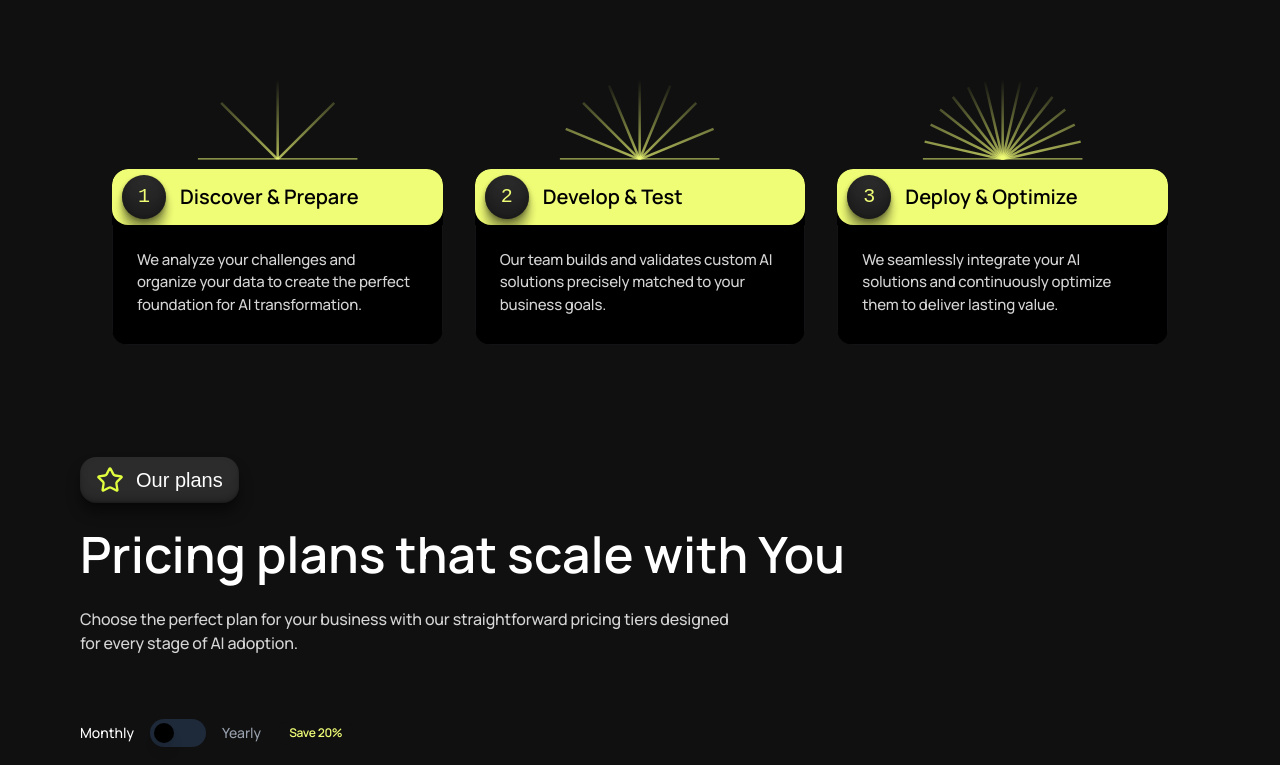
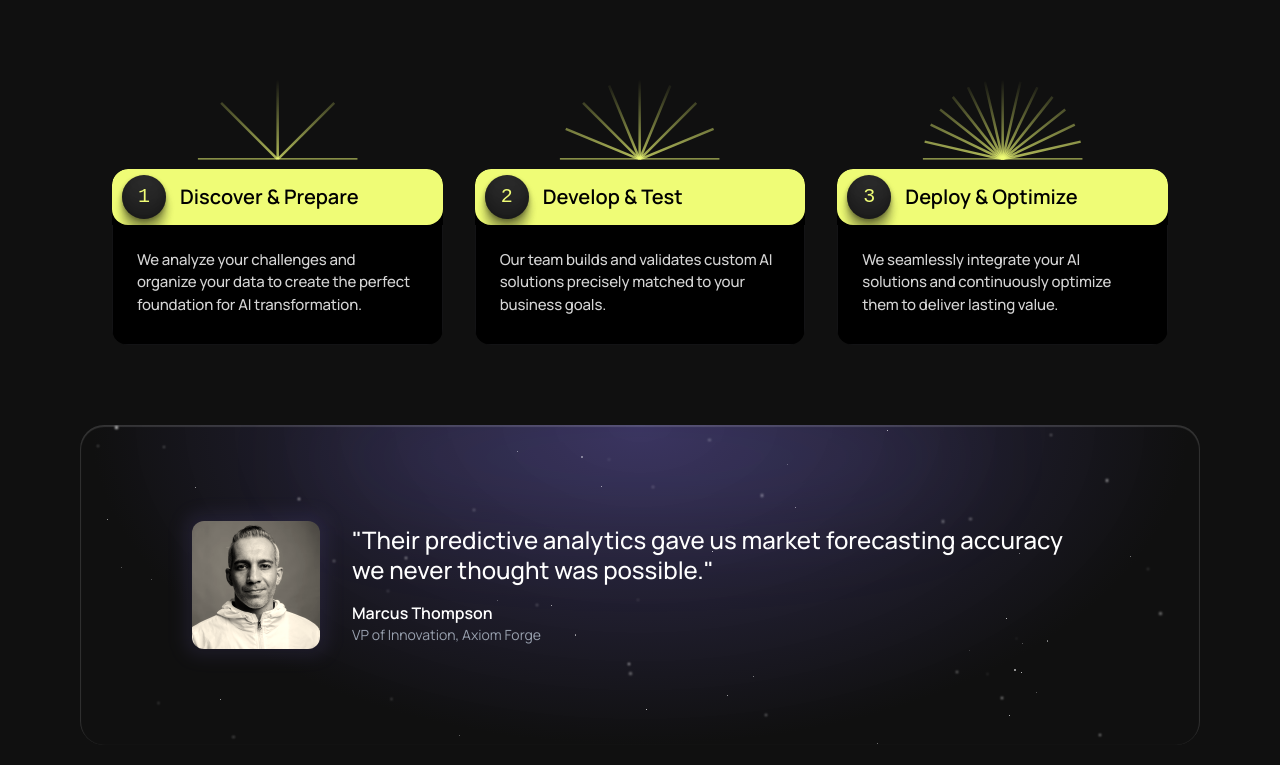
Before and after one commit to jamolweb/AI-branding-frontend, a Next.js app: page / in a window 1280 px wide. Shown: the part 2000-2765 px from the top of the page. Built offline with nearby package versions, Linux system fonts and the light colour scheme.

Commit message:
Refactor HomePage layout: add TestimonialWithStars component for enhanced user feedback; clean up comments in various sections for improved code readability and maintainability.

```diff
--- a/src/app/globals.css
+++ b/src/app/globals.css
@@ -1,7 +1,6 @@
 @import url('https://fonts.googleapis.com/css2?family=Manrope:wght@200;300;400;500;600;700;800&display=swap');
 @import 'tailwindcss';
 
-/* Add proper backdrop filter support */
 @supports (-webkit-backdrop-filter: none) or (backdrop-filter: none) {
 	.backdrop-blur {
 		-webkit-backdrop-filter: blur(12px);
@@ -9,7 +8,6 @@
 	}
 }
 
-/* Fix for Safari and other browsers */
 .glass-effect {
 	-webkit-backdrop-filter: blur(16px) saturate(180%);
 	backdrop-filter: blur(16px) saturate(180%);
@@ -132,3 +130,11 @@ body {
 		transform: translate(0, 50px) rotate(180deg);
 	}
 }
+@keyframes twinkle {
+	0% {
+		opacity: 0.1;
+	}
+	100% {
+		opacity: 0.8;
+	}
+}
--- a/src/app/page.tsx
+++ b/src/app/page.tsx
@@ -6,6 +6,7 @@ import HeroSection from '@/components/layout/homePage/HeroSection'
 import Navbar from '@/components/layout/homePage/Navbar'
 import PlansSection from '@/components/layout/homePage/PlansSection'
 import ProcessSection from '@/components/layout/homePage/ProcessSection'
+import TestimonialWithStars from '@/components/layout/homePage/Testimonials'
 import TrustedBySection from '@/components/layout/homePage/TrustedBySection'
 
 const HomePage = () => {
@@ -24,7 +25,6 @@ const HomePage = () => {
 				}}
 			/>
 
-			{/* Content */}
 			<div className='relative z-10'>
 				<div className='container mx-auto px-4 max-w-6xl'>
 					<Navbar />
@@ -32,6 +32,7 @@ const HomePage = () => {
 					<TrustedBySection />
 					<FeaturesSection />
 					<ProcessSection />
+					<TestimonialWithStars />
 					<PlansSection />
 					<FaqSection />
 					<ContactSection />
--- a/src/components/layout/homePage/BurgerMenu.tsx
+++ b/src/components/layout/homePage/BurgerMenu.tsx
@@ -119,7 +119,6 @@ const BurgerMenu = ({ className = '', theme = 'dark' }: BurgerMenuProps) => {
 			<AnimatePresence>
 				{isOpen && (
 					<>
-						{/* Backdrop overlay */}
 						<motion.div
 							initial={{ opacity: 0 }}
 							animate={{ opacity: 1 }}
--- a/src/components/layout/homePage/ContactSection.tsx
+++ b/src/components/layout/homePage/ContactSection.tsx
@@ -42,7 +42,6 @@ const ContactSection = () => {
 					/>
 				</div>
 
-				{/* Right side - Form */}
 				<div className='lg:w-2/3'>
 					<form
 						onSubmit={handleSubmit}
--- a/src/components/layout/homePage/HeroSection.tsx
+++ b/src/components/layout/homePage/HeroSection.tsx
@@ -11,7 +11,6 @@ const HeroSection = () => {
 			<div className='framer-content-wrapper mt-34 flex flex-col items-center text-center pt-16 pb-24'>
 				<div className='framer-heading-wrapper'>
 					<div className='framer-text-wrapper flex flex-col gap-5'>
-						{/* Main heading */}
 						<div className='flex flex-col justify-center opacity-100 flex-shrink-0 will-change-transform'>
 							<h1
 								className='text-white text-6xl md:text-6xl font-bold max-w-4xl leading-tight'
@@ -21,7 +20,6 @@ const HeroSection = () => {
 							</h1>
 						</div>
 
-						{/* Description */}
 						<div className='flex flex-col justify-center opacity-100 flex-shrink-0 will-change-transform'>
 							<p className='text-white/80 text-xl max-w-2xl mx-auto'>
 								Fluctus is a flexible and user-friendly template for AI startups
@@ -30,7 +28,6 @@ const HeroSection = () => {
 						</div>
 					</div>
 
-					{/* CTA buttons - hidden on mobile/tablet */}
 					<div className='hidden lg:flex gap-4 justify-center mt-12 opacity-100 will-change-transform'>
 						<Link
 							href='/#services'
--- a/src/components/layout/homePage/PlansSection.tsx
+++ b/src/components/layout/homePage/PlansSection.tsx
@@ -85,7 +85,6 @@ const PlansSection = () => {
 					tabIndex={0}
 				>
 					<div className='relative w-5 h-5'>
-						{/* Main toggle circle */}
 						<div
 							className={`absolute w-5 h-5 rounded-full bg-black shadow-lg transition-transform duration-300 ${
 								billingCycle === 'yearly' ? 'translate-x-7' : ''
--- /dev/null
+++ b/src/components/layout/homePage/Testimonials.tsx
@@ -0,0 +1,160 @@
+'use client'
+
+import Image from 'next/image'
+import { useEffect, useRef, useState } from 'react'
+
+interface Star {
+	id: number
+	x: number
+	y: number
+	size: number
+	opacity: number
+	speed: number
+	angle: number
+}
+
+const TestimonialWithStars = () => {
+	const [stars, setStars] = useState<Star[]>([])
+	const animationRef = useRef<number | undefined>(undefined)
+	const containerRef = useRef<HTMLDivElement>(null)
+
+	useEffect(() => {
+		const generateStars = () => {
+			const newStars: Star[] = []
+			for (let i = 0; i < 70; i++) {
+				newStars.push({
+					id: i,
+					x: Math.random() * 100,
+					y: Math.random() * 100,
+					size: 0.5 + Math.random() * 2,
+					opacity: 0.2 + Math.random() * 0.8,
+					speed: 0.021 + Math.random() * 0.056,
+					angle: Math.random() * Math.PI * 2,
+				})
+			}
+			setStars(newStars)
+		}
+
+		const animateStars = () => {
+			setStars(prevStars =>
+				prevStars.map(star => {
+					let newX = star.x + Math.cos(star.angle) * star.speed
+					let newY = star.y + Math.sin(star.angle) * star.speed
+
+					if (newX <= 0 || newX >= 100) {
+						star.angle = Math.PI - star.angle + (Math.random() * 0.2 - 0.1)
+						newX = Math.max(0, Math.min(100, newX))
+					}
+					if (newY <= 0 || newY >= 100) {
+						star.angle = -star.angle + (Math.random() * 0.2 - 0.1)
+						newY = Math.max(0, Math.min(100, newY))
+					}
+
+					return {
+						...star,
+						x: newX,
+						y: newY,
+					}
+				})
+			)
+
+			animationRef.current = requestAnimationFrame(animateStars)
+		}
+
+		generateStars()
+		animationRef.current = requestAnimationFrame(animateStars)
+
+		return () => {
+			if (animationRef.current) {
+				cancelAnimationFrame(animationRef.current)
+			}
+		}
+	}, [])
+
+	return (
+		<div
+			ref={containerRef}
+			className='relative flex items-center justify-center w-full overflow-hidden p-12 mt-12'
+			style={{
+				height: '320px',
+				background:
+					'radial-gradient(49% 100% at 50% 0%, rgba(144, 128, 255, 0.3) 0%, rgb(16, 16, 16) 100%)',
+				borderRadius: '24px',
+				boxShadow: 'rgba(255, 255, 255, 0.15) 0px 1px 1px 1px inset',
+			}}
+		>
+			<div className='absolute inset-0 w-full h-full'>
+				{stars.map(star => (
+					<div
+						key={star.id}
+						className='absolute rounded-full bg-white'
+						style={{
+							top: `${star.y}%`,
+							left: `${star.x}%`,
+							width: `${star.size}px`,
+							height: `${star.size}px`,
+							opacity: star.opacity,
+							transition: 'opacity 0.5s ease-in-out',
+							filter: star.size > 1.5 ? 'blur(1px)' : 'none',
+						}}
+					/>
+				))}
+			</div>
+
+			<div
+				className='absolute'
+				style={{
+					top: '-10%',
+					left: '50%',
+					transform: 'translateX(-50%)',
+					width: '60%',
+					height: '40%',
+					background: 'rgba(144, 128, 255, 0.08)',
+					filter: 'blur(50px)',
+					borderRadius: '50%',
+				}}
+			/>
+
+			<div className='flex flex-row items-center z-10 gap-8 w-full max-w-4xl'>
+				<div className='relative w-32 h-32 flex-shrink-0'>
+					<div
+						className='absolute inset-0 rounded-xl'
+						style={{
+							background: 'rgba(144, 128, 255, 0.1)',
+							filter: 'blur(8px)',
+							transform: 'scale(1.1)',
+						}}
+					/>
+					<div className='w-full h-full rounded-xl overflow-hidden relative'>
+						<Image
+							src='/testimonials/marcus-thompson.png'
+							alt='Marcus Thompson'
+							width={300}
+							height={300}
+							className='w-full h-full object-cover brightness-90'
+							style={{
+								filter: 'sepia(0.3) contrast(1.05)',
+							}}
+						/>
+					</div>
+				</div>
+
+				<div className='flex flex-col text-white'>
+					<blockquote className='text-2xl font-medium mb-4 leading-tight'>
+						"Their predictive analytics gave us market forecasting accuracy we
+						never thought was possible."
+					</blockquote>
+
+					<div>
+						<p className='font-semibold text-white'>Marcus Thompson</p>
+						<p className='text-gray-400 text-sm'>
+							VP of Innovation, Axiom Forge
+						</p>
+					</div>
+				</div>
+			</div>
+		</div>
+	)
+}
+
+export default TestimonialWithStars
```
Also changed, not shown: src/components/layout/homePage/Footer.tsx (+0 -7 lines), public/testimonials/marcus-thompson.png (added).
